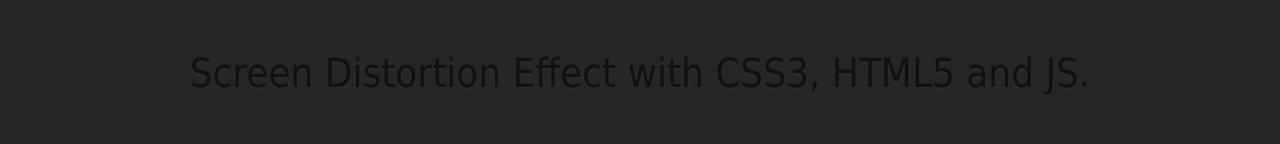
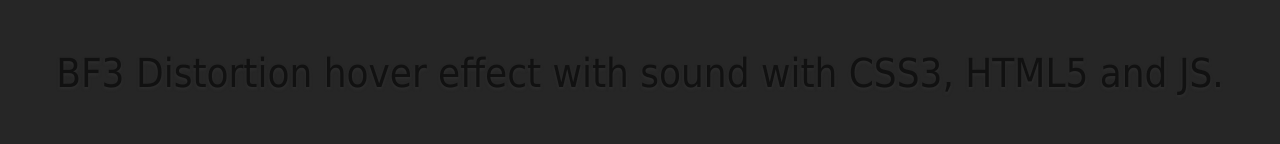
Before and after one commit to Rodrigoleon/Screen-Distortion-Effect--BF3-, a plain HTML site: page index.html in a window 1280 px wide. Shown: the top 144 px of the page. Drawn offline with nearby package versions, Linux system fonts and the light colour scheme.

Commit message:
Changing the description and testing out theories of immortality.

```diff
--- a/index.html
+++ b/index.html
@@ -12,7 +12,7 @@
 <body>
 
 	<header>
-		<h1>Screen Distortion Effect with CSS3, HTML5 and JS.</h1>
+		<h1>BF3 Distortion hover effect with sound with CSS3, HTML5 and JS.</h1>
 	</header>
 
 	<div id="distort">
```
